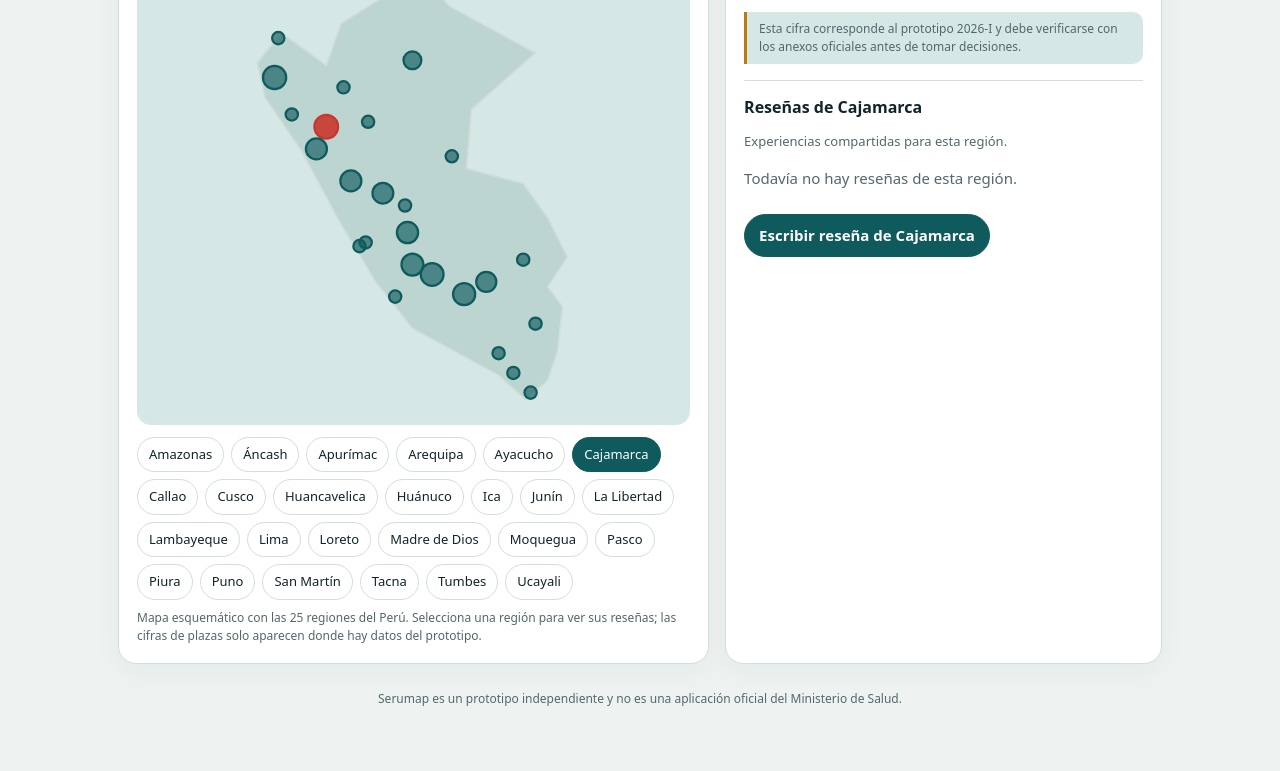
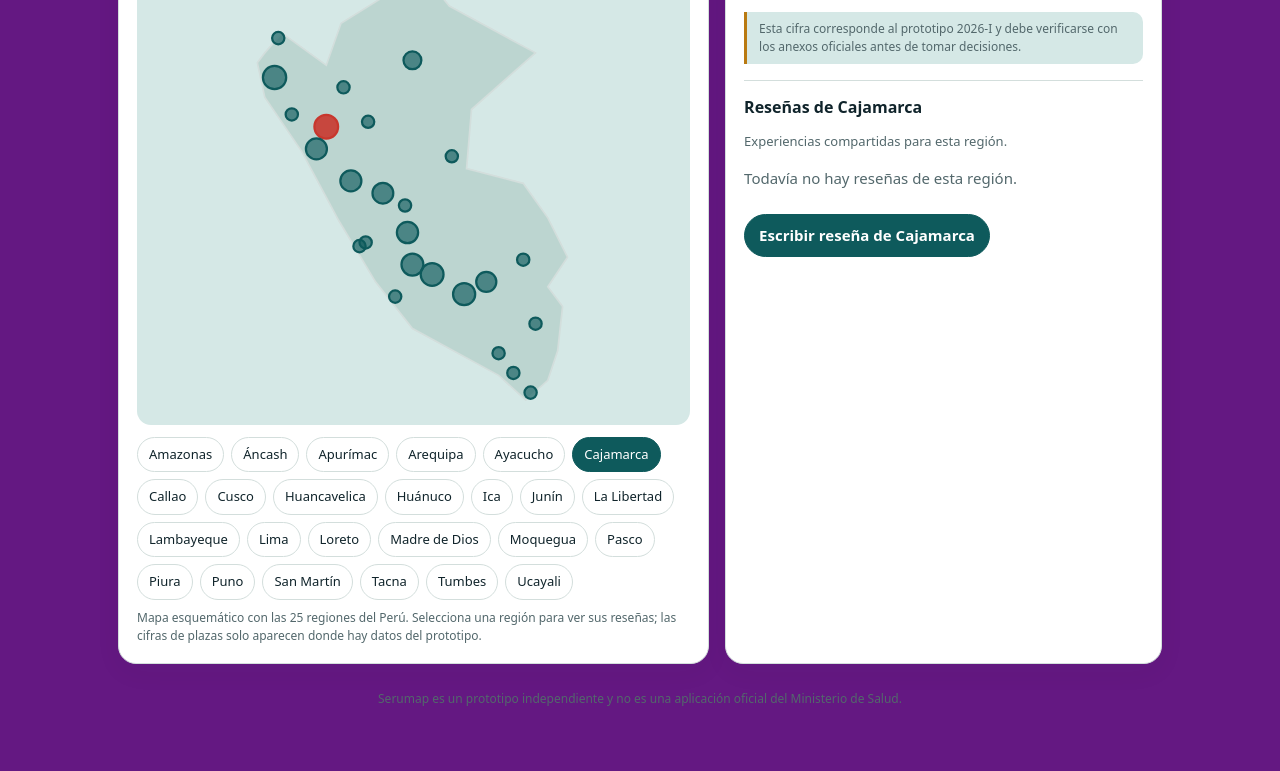
Before and after one commit to rhaiden33/SERUMAP, a plain HTML site: page index.html in a window 1280 px wide. Shown: the part 306-1077 px from the top of the page. Drawn offline with Linux system fonts and the light colour scheme.

Commit message:
Change background color variable to a new value

```diff
--- a/index.html
+++ b/index.html
@@ -9,7 +9,7 @@
 <link rel="icon" href="icon.svg" type="image/svg+xml">
 <title>Serumap | Plazas SERUMS</title>
 <style>
-:root{--bg:#eef3f2;--card:#fff;--ink:#10242b;--muted:#53686c;--line:#d3dedc;--teal:#0e5a5c;--soft:#d5e8e6;--gold:#b97a12;--red:#c8372d;--shadow:0 8px 28px #10242b0b}
+:root{--bg:#641882;--card:#fff;--ink:#10242b;--muted:#53686c;--line:#d3dedc;--teal:#0e5a5c;--soft:#d5e8e6;--gold:#b97a12;--red:#c8372d;--shadow:0 8px 28px #10242b0b}
 :root[data-theme=dark]{--bg:#0c1b1f;--card:#14292e;--ink:#e6f0ef;--muted:#9db4b6;--line:#274147;--teal:#5fc2bf;--soft:#17383b;--gold:#e8b34d;--red:#ff7468;--shadow:0 8px 28px #0003}
 *{box-sizing:border-box}body{margin:0;background:var(--bg);color:var(--ink);font:15px/1.5 system-ui,-apple-system,"Segoe UI",sans-serif}
 button,input,select,textarea{font:inherit}button{cursor:pointer;color:inherit}
```
